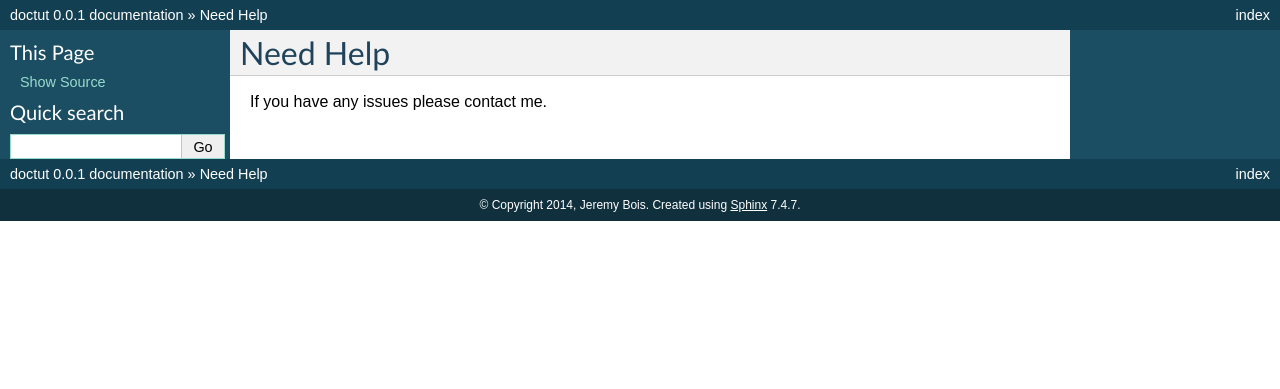
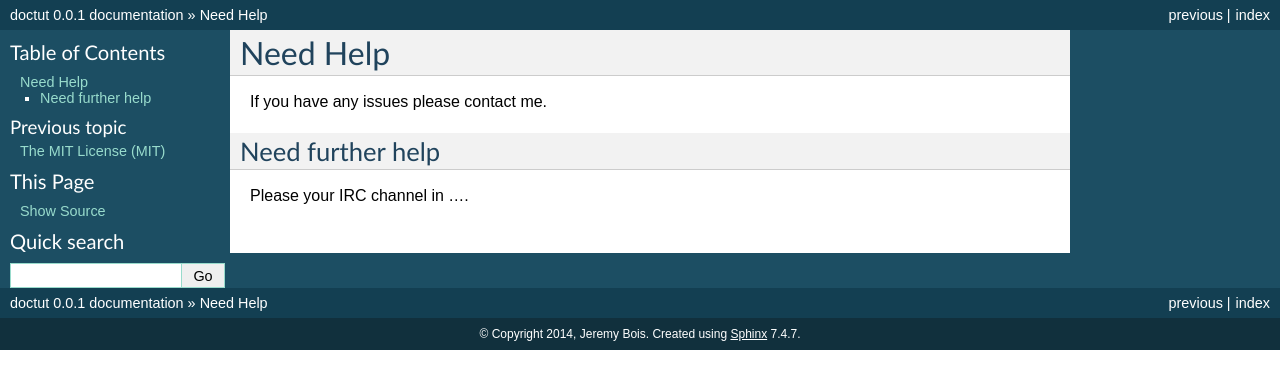
Before and after one commit to Pampipampupampa/Doctut, a Sphinx documentation site: the page built from docs/source/help.rst, in a window 1280 px wide. Shown: the top 389 px of the page. Built offline with Sphinx 7.4.7, drawn with Linux system fonts in a browser that asks for light colours; pages that are not in the unit, such as notebooks, are missing from menus.

Commit message:
last commit

```diff
--- a/docs/source/help.rst
+++ b/docs/source/help.rst
@@ -2,3 +2,8 @@ Need Help
 =========
 
 If you have any issues please contact me.
+
+Need further help
+^^^^^^^^^^^^^^^^^
+
+Please your IRC channel in ....
--- a/docs/source/index.rst
+++ b/docs/source/index.rst
@@ -1,5 +1,5 @@
 Simple documentation Tutorial : Doctut
-==================================
+======================================
 
 Another simple header
 =====================
@@ -15,8 +15,8 @@ Guide:
 .. toctree::
    :maxdepth: 2
 
-    license
-    help
+   license
+   help
 
 
 
```
Also changed, not shown: 8 other files.
